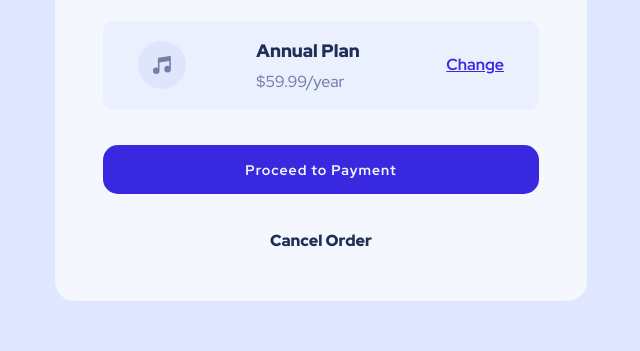
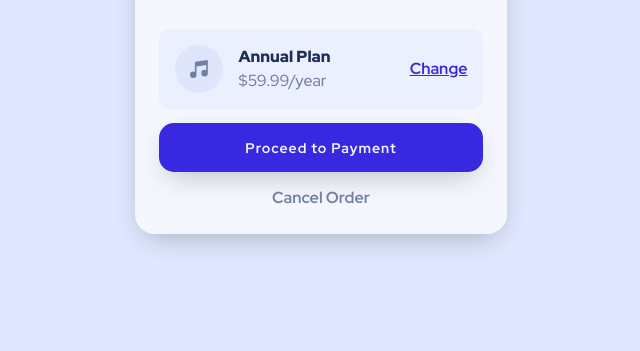
Before and after one commit to cvalong/fm-order-summary-component, a plain HTML site: page index.html in a window 1280 px wide. Shown: the part 449-800 px from the top of the page, without its empty margins (319-959 px from the left). Drawn offline with Linux system fonts and the light colour scheme.

Commit message:
added in box shadows, hover states,  wave svg

```diff
--- a/css/styles.css
+++ b/css/styles.css
@@ -1,8 +1,9 @@
 *,
 *::after,
 *::before {
+    margin: 0;
+    padding: 0;
     box-sizing: border-box;
-    margin: 0;
     font-family: 'Red Hat Display', sans-serif;
 }
 
@@ -32,9 +33,12 @@ body {
     line-height: 1.5;
     min-height: 100vh;
     background-color: var(--clr-primary-one);
-    display: flex;
-    justify-content: center;
-    align-items: center;
+    background-image: url("../images/pattern-background-mobile.svg");
+    background-repeat: no-repeat;
+    background-position: top;
+    background-size: contain;
+    display: grid;
+    place-items: center;
 }
 
 .card {
@@ -43,52 +47,59 @@ body {
     flex-direction: column;
     justify-content: center;
     align-items: center;
-    max-width: 50ch;
+    max-width: 35ch;
     margin: 1.5em;
     border-radius: 20px;
+    box-shadow: 0 10px 30px -10px rgba(0,0,0,.3);
 }
 
 .hero {
+    width: 100%;
+    height: auto;
     border-top-left-radius: 20px;
     border-top-right-radius: 20px;
 }
 
 .card-content {
-    padding: 3em;
+    padding: 1.5em;
 }
 
 .title {
     color: var(--clr-neutral-dark);
     font-weight: var(--fw-black);
+    font-size: 1.5em;
 }
 
 .description {
-    margin-top: 1.5em;
+    padding-left: 1em;
+    padding-right: 1em;
+    margin-top: 0.5em;
     margin-bottom: 2em;
 }
 
 .price-container {
     background-color: hsl(225, 100%, 96%);
     display: flex;
-    justify-content: space-around;
+    justify-content: space-between;
     align-items: center;
     border-radius: 10px;
 }
 
-.price-text {
-    text-align: left;
+.left-container {
+    display: flex;
     margin: 1em;
 }
 
-.icon {
-    margin: 1em;
+.price-text {
+    text-align: left;
+    margin-left: 1em;
 }
+
 
 .plan-name {
     color: var(--clr-neutral-dark);
     font-weight: var(--fw-black);
-    font-size: 1.125em;
-    margin-bottom: 0.4rem;
+    font-size: 1em;
 }
 
 .modify-link {
@@ -97,7 +108,11 @@ body {
     font-weight: var(--fw-bold);
     display: block;
     margin-right: 1em;
-    margin-left: 2em;
+}
+
+.modify-link:hover {
+    color: var(--clr-neutral);
+    text-decoration: none;
 }
 
 .payment-button {
@@ -108,18 +123,33 @@ body {
     letter-spacing: 1px;
     background-color: var(--clr-primary-two);
     width: 100%;
-    margin-top: 2.5em;
-    margin-bottom: 2.5em;
+    margin-top: 1em;
+    margin-bottom: 1em;
     padding: 1.125em;
     border: none;
     outline: none;
     border-radius: 15px;
+    box-shadow: 0 10px 30px -10px rgba(0,0,0,.3);
+}
+
+.payment-button:hover {
+    filter: opacity(70%);
 }
 
 .cancel-link {
     cursor: pointer;
-    color: var(--clr-neutral-dark);
-    font-weight: var(--fw-black);
+    color: var(--clr-neutral);
+    font-weight: var(--fw-bold);
     text-decoration: none;
     display: block;
 }
+
+.cancel-link:hover {
+    color: var(--clr-neutral-dark);
+}
+
+@media (min-width: 821px) {
+    body {
+        background-image: url("../images/pattern-background-desktop.svg");
+    }
+}
--- a/index.html
+++ b/index.html
@@ -24,11 +24,13 @@
   <body>
     <main class="content-area">
       <div class="card">
+        <div class="image-container">
           <img
             src="./images/illustration-hero.svg"
             alt="illustration of a person dancing listening to music"
             class="hero"
           />
+        </div>
         <div class="card-content">
           <h1 class="title">Order Summary</h1>
           <p class="description">
@@ -36,10 +38,16 @@
             any device anywhere you like!
           </p>
           <div class="price-container">
-            <img src="./images/icon-music.svg" alt="music icon" class="icon" />
+            <div class="left-container">
+              <img
+                src="./images/icon-music.svg"
+                alt="music icon"
+                class="icon"
+              />
               <div class="price-text">
                 <h2 class="plan-name">Annual Plan</h2>
                 <p class="price">$59.99/year</p>
+              </div>
             </div>
             <a href="#" class="modify-link">Change</a>
           </div>
```
Lines whose indentation alone changed are shown as unchanged.
